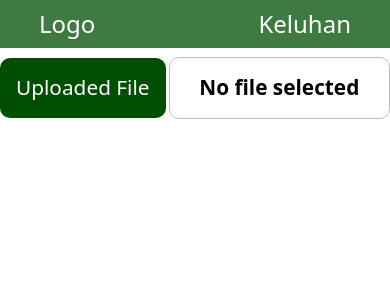
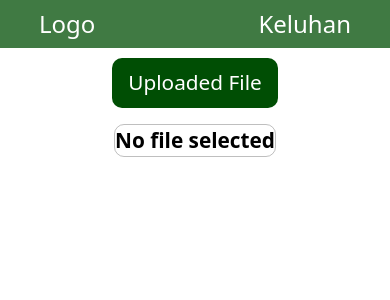
Before and after one commit to MarkLorens/catfinder, a React (Vite) app: page / in a window 390 px wide. Shown: the top 300 px of the page. Built offline with nearby package versions, Linux system fonts and the light colour scheme; no server answers; the database is empty.

Commit message:
FilePicker responsivity

```diff
--- a/src/styles/FilePicker.module.css
+++ b/src/styles/FilePicker.module.css
@@ -1,7 +1,6 @@
 .container {
     max-width: 700px;
     margin: 10px auto;
-    height: 60px;
 }
 
 .inputs{
@@ -10,7 +9,7 @@
     width: 100%;
     justify-content: center;
     align-items: center;
-    gap: 3px;
+    gap: 2rem;
 }
 
 .current_file, .upload{
@@ -27,7 +26,6 @@
     border: 1px solid rgba(119, 119, 119, 0.4667);
     font-weight: bold;
     text-align: center;
-    flex: 1;
 }
 
 .upload{
@@ -47,6 +45,7 @@
     width: 100%;
     display: flex;
     align-items: center;
+    text-align: center;
 }
 
 .active {
@@ -60,3 +59,20 @@
 input[type="file"] {
   display: none;
 }
+
+@media (width < 800px) {
+    .inputs {
+        display: flex;
+        flex-direction: column;
+        gap: 1rem;
+    }
+
+    .current_file {
+        margin: 0 10px;
+    }
+
+    .custom_file_upload{
+        min-height: 50px;
+
+    }
+}
```
